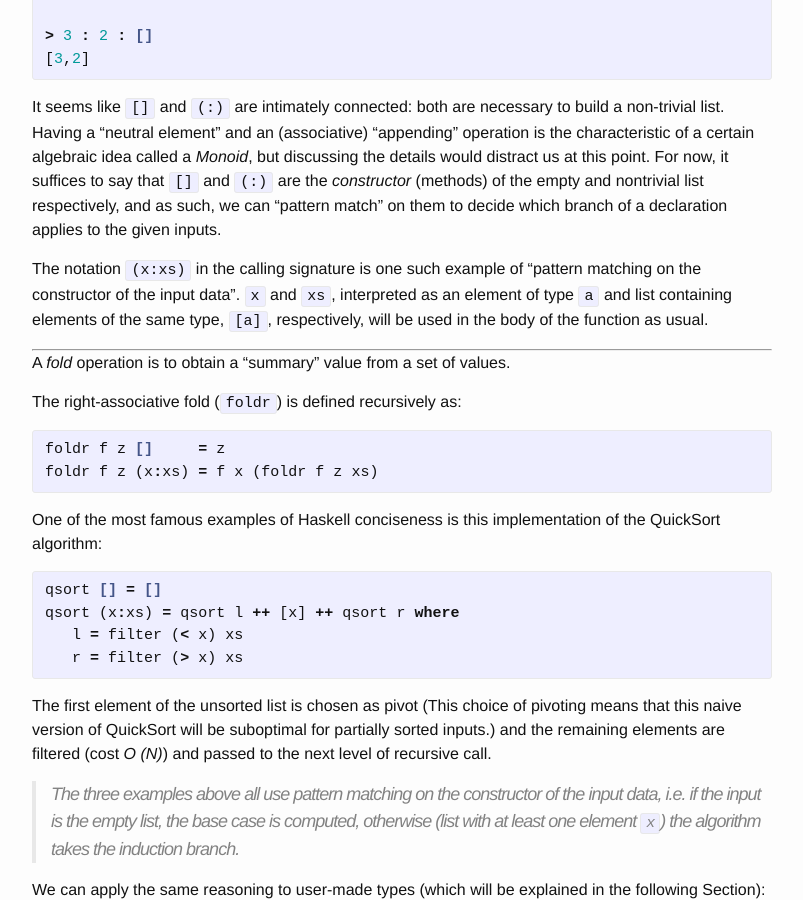
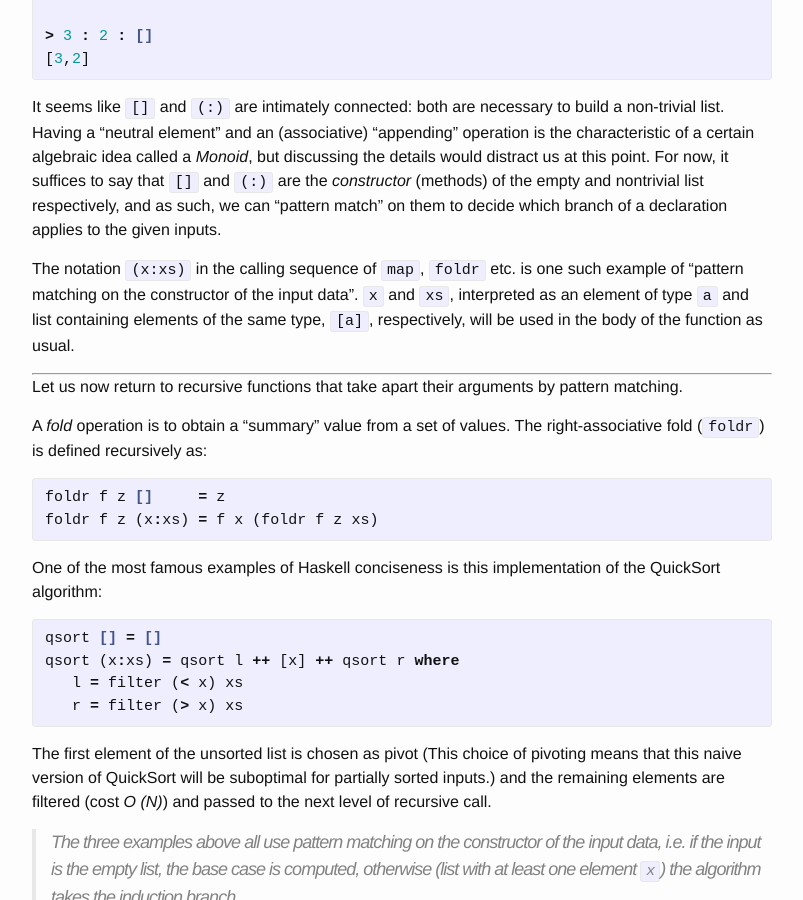
Before and after one commit to ocramz/ocramz.github.io, a Jekyll site: the page built from _posts/2015-08-21-haskell-tut-v1.markdown, in a window 1280 px wide and 900 px high, scrolled down 12506 px. Shown: the whole window, without its empty margins (238-1041 px from the left). Built offline with Jekyll 4.4.1, drawn with Linux system fonts in a browser that asks for light colours; Markdown is read by kramdown in place of the engine named in the settings; formulas are drawn with MathJax 3.

Commit message:
blog update

```diff
--- a/_posts/2015-08-21-haskell-tut-v1.markdown
+++ b/_posts/2015-08-21-haskell-tut-v1.markdown
@@ -561,14 +561,14 @@ The two following signatures represent exactly this, and in the third line we se
 It seems like `[]` and `(:)` are intimately connected: both are necessary to build a non-trivial list. Having a "neutral element" and an (associative) "appending" operation is the characteristic of a certain algebraic idea called a _Monoid_, but discussing the details would distract us at this point.
 For now, it suffices to say that `[]` and `(:)` are the _constructor_ (methods) of the empty and nontrivial list respectively, and as such, we can "pattern match" on them to decide which branch of a declaration applies to the given inputs.
 
-The notation `(x:xs)` in the calling signature is one such example of "pattern matching on the constructor of the input data". `x` and `xs`, interpreted as an element of type `a` and list containing elements of the same type, `[a]`, respectively, will be used in the body of the function as usual.
+The notation `(x:xs)` in the calling sequence of `map`, `foldr` etc. is one such example of "pattern matching on the constructor of the input data". `x` and `xs`, interpreted as an element of type `a` and list containing elements of the same type, `[a]`, respectively, will be used in the body of the function as usual.
 
 
 -----
 
-A _fold_ operation is to obtain a "summary" value from a set of values.
+Let us now return to recursive functions that take apart their arguments by pattern matching.
 
-The right-associative fold (`foldr`) is defined recursively as:
+A _fold_ operation is to obtain a "summary" value from a set of values. The right-associative fold (`foldr`) is defined recursively as:
 
 {% highlight haskell %}
 foldr f z []     = z
```
Also changed, not shown: 2 other files.
